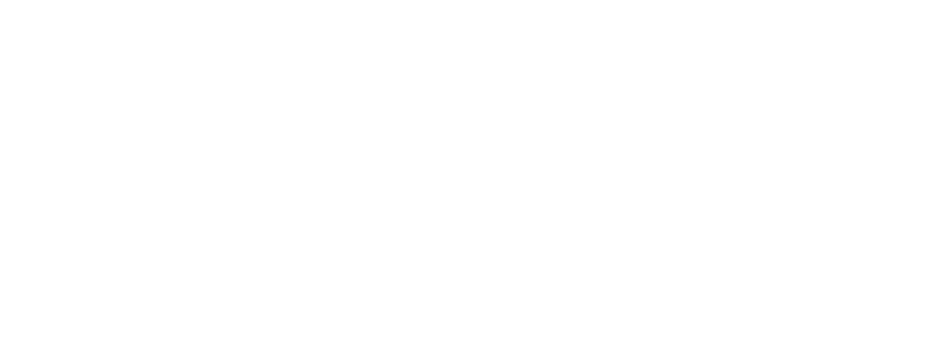
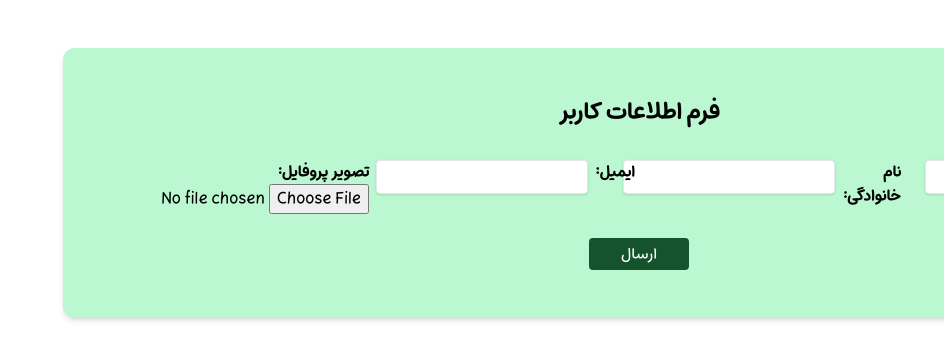
Before and after one commit to Niloofar-Palvaneh/mapra_task, a Next.js app: page /addUser in a window 1280 px wide. Shown: the top 360 px of the page, without its empty margins (336-1280 px from the left). Built offline with nearby package versions, Linux system fonts and the light colour scheme.

Commit message:
add style for create new user form

```diff
--- a/src/app/addUser/page.jsx
+++ b/src/app/addUser/page.jsx
@@ -10,7 +10,7 @@ const AddUser = () => {
         firstName: '',
         lastName: '',
         email: '',
-        profilePicture: null, // برای نگهداری فایل تصویر
+        profilePicture: null,
     };
 
     const validationSchema = Yup.object({
@@ -44,37 +44,46 @@ const AddUser = () => {
         if (file) {
             reader.readAsDataURL(file);
         } else {
-            setPreview(null); // اگر فایلی انتخاب نشد، پیش‌نمایش را پاک می‌کنیم
+            setPreview(null);
         }
     };
 
     return (
-        <div>
-            <h1>فرم اطلاعات کاربر</h1>
+        <div className='w-full flex items-center justify-center'>
+            <div className=' w-[90%] bg-green-200 mt-12 p-12 rounded-xl shadow-md'>
+                <h1 className='text-center font-bold text-2xl mb-8'>فرم اطلاعات کاربر</h1>
                 <Formik
                     initialValues={initialValues}
                     validationSchema={validationSchema}
                     onSubmit={onSubmit}
                 >
                     {({ setFieldValue }) => (
-                    <Form>
+                        <Form >
+                            <div className='w-full grid grid-cols-4 gap-2'>
+                                <div className='flex gap-2 '>
+                                    <label className='font-bold' htmlFor="firstName">نام:</label>
+                                    <div className='flex flex-col'>
+                                        <Field name="firstName" type="text" className="bg-white border shadow py-1 px-2 rounded outline-none focus:bg-green-100" />
+                                        <ErrorMessage name="firstName" component="div" className='text-red-500 ' />
+                                    </div>
+                                </div>
+                                <div className='flex gap-2 '>
+                                    <label className='font-bold' htmlFor="lastName">نام خانوادگی:</label>
+                                    <div className='flex flex-col'>
+                                        <Field name="lastName" type="text" className="bg-white border shadow py-1 px-2 rounded outline-none focus:bg-green-100 " />
+                                        <ErrorMessage name="lastName" component="div" className='text-red-500 ' />
+                                    </div>
+                                </div>
+                                <div className='flex gap-2 '>
+                                    <label className='font-bold' htmlFor="email">ایمیل:</label>
+                                    <div className='flex flex-col'>
+                                        <Field name="email" type="email" className="bg-white border shadow py-1 px-2 rounded outline-none focus:bg-green-100 " />
+                                        <ErrorMessage name="email" component="div" className='text-red-500 ' />
+                                    </div>
+                                </div>
+                                <div className='relative'>
                                     <div>
-                            <label htmlFor="firstName">نام:</label>
-                            <Field name="firstName" type="text" />
-                            <ErrorMessage name="firstName" component="div" />
-                        </div>
-                        <div>
-                            <label htmlFor="lastName">نام خانوادگی:</label>
-                            <Field name="lastName" type="text" />
-                            <ErrorMessage name="lastName" component="div" />
-                        </div>
-                        <div>
-                            <label htmlFor="email">ایمیل:</label>
-                            <Field name="email" type="email" />
-                            <ErrorMessage name="email" component="div" />
-                        </div>
-                        <div>
-                            <label htmlFor="profilePicture">تصویر پروفایل:</label>
+                                        <label className='font-bold' htmlFor="profilePicture">تصویر پروفایل:</label>
                                         <input
                                             name="profilePicture"
                                             type="file"
@@ -84,15 +93,19 @@ const AddUser = () => {
                                         <ErrorMessage name="profilePicture" component="div" />
                                     </div>
                                     {preview && (
-                            <div>
-                                <h3>پیش‌نمایش تصویر:</h3>
-                                <img src={preview} alt="پیش‌نمایش" style={{ width: '100px', height: '100px' }} />
+                                        <div className="absolute left-0">
+                                            <img src={preview} alt="پیش‌نمایش" className='w-24 h-24 rounded-full border shadow' />
                                         </div>
                                     )}
-                        <button type="submit">ارسال</button>
+                                </div>
+                            </div>
+                            <div className='flex items-center justify-center w-full mt-6'>
+                                <button type="submit" className='bg-green-900 text-white px-8 py-1 rounded w-max'>ارسال</button>
+                            </div>
                         </Form>
                     )}
                 </Formik>
+            </div>
         </div>
     );
 };
--- a/src/app/page.js
+++ b/src/app/page.js
@@ -52,7 +52,7 @@ const Home = () => {
       {
         users.length ? (
           <div className='w-full flex items-center justify-center'>
-            <div className=' w-[80%] bg-green-200 mt-12 p-12 rounded-xl shadow-md'>
+            <div className=' w-[90%] bg-green-200 mt-12 p-12 rounded-xl shadow-md'>
               <div className='flex items-center justify-between'>
                 <h1 className='text-center font-bold text-2xl m-4'>لیست کاربران</h1>
                 <Link href={"/addUser"}>
```
Lines whose indentation alone changed are shown as unchanged.
